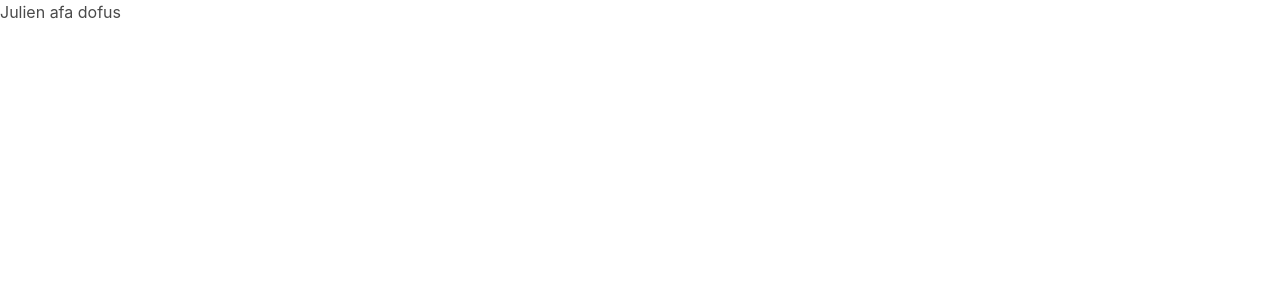
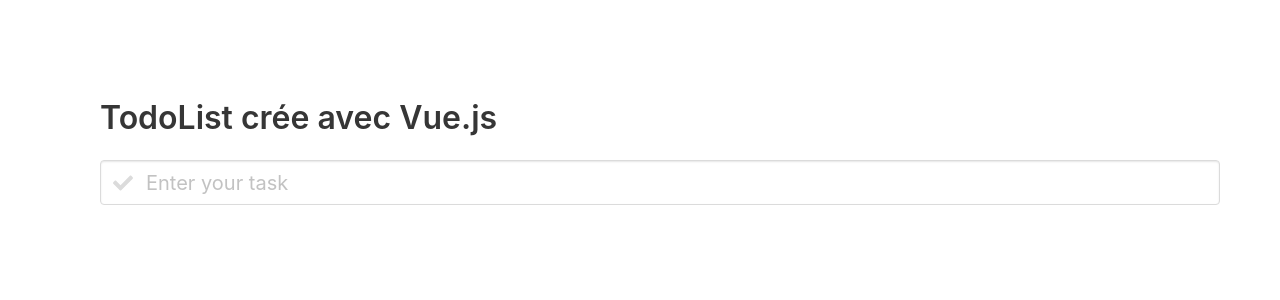
Before and after one commit to Nass9696/TodoList-Vue.js-, a Vue app: page / in a window 1280 px wide. Shown: the top 300 px of the page. Built offline with nearby package versions, Linux system fonts and the light colour scheme.

Commit message:
Insert an input in TodoInputText.vue

```diff
--- a/src/App.vue
+++ b/src/App.vue
@@ -1,5 +1,6 @@
 <template>
-  <div id="app">
+  <div id="app" class="container">
+    <h1 class="title">TodoList crée avec Vue.js</h1>
     <TodoList />
   </div>
 </template>
@@ -16,4 +17,7 @@
 </script>
 
 <style lang="scss">
+.container {
+  margin: 100px 60px 0 100px;
+}
 </style>
--- a/src/components/TodoInputText.vue
+++ b/src/components/TodoInputText.vue
@@ -1,6 +1,15 @@
 <template>
-  <div>
-    <h2>Julien afa dofus</h2>
+  <div class="control has-icons-left has-icons-right">
+    <input
+      class="input is-medium"
+      type="text"
+      placeholder="Enter your task"
+      :value="value"
+      v-on="listeners"
+    />
+    <span class="icon is-left">
+      <i class="fas fa-check"></i>
+    </span>
   </div>
 </template>
 
```
